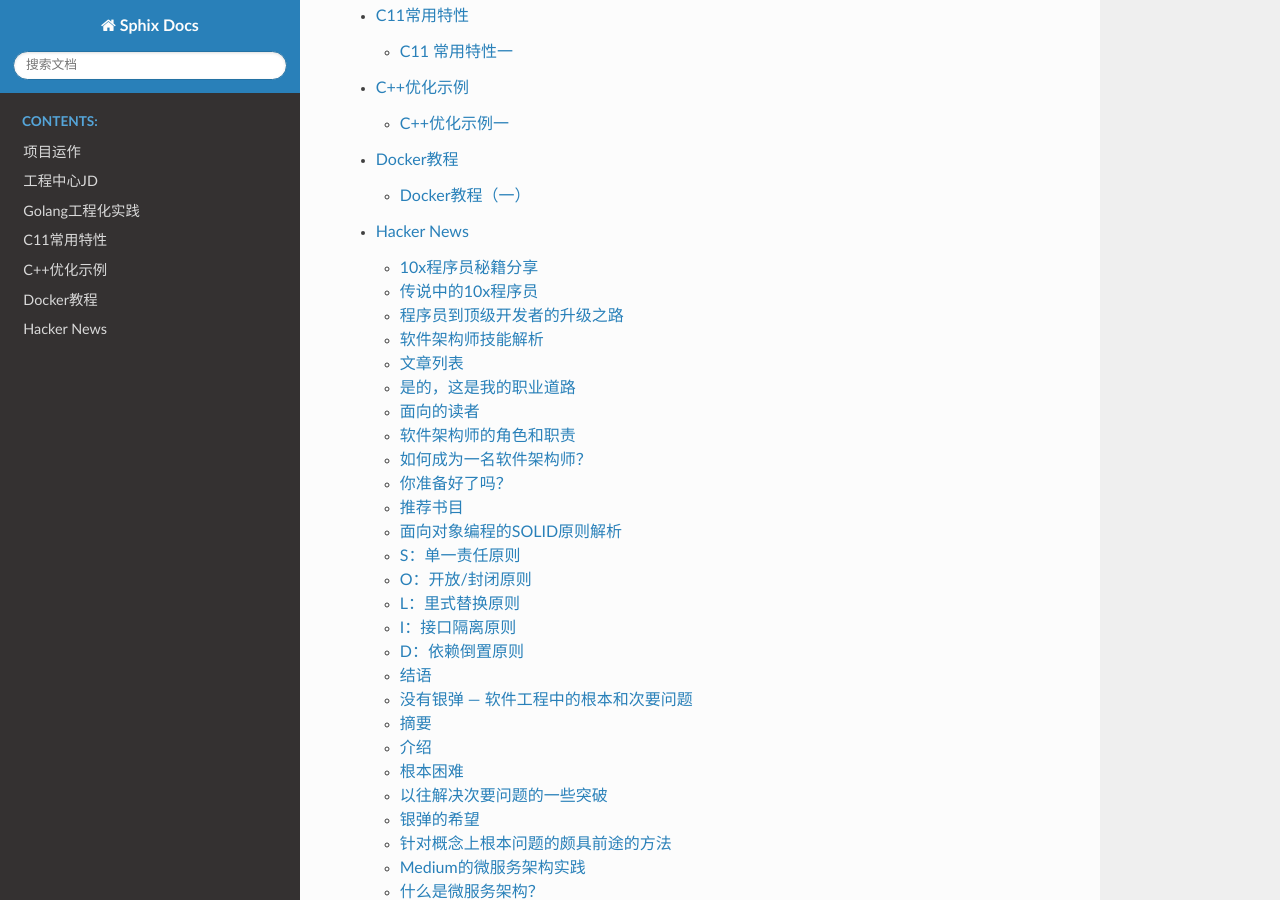
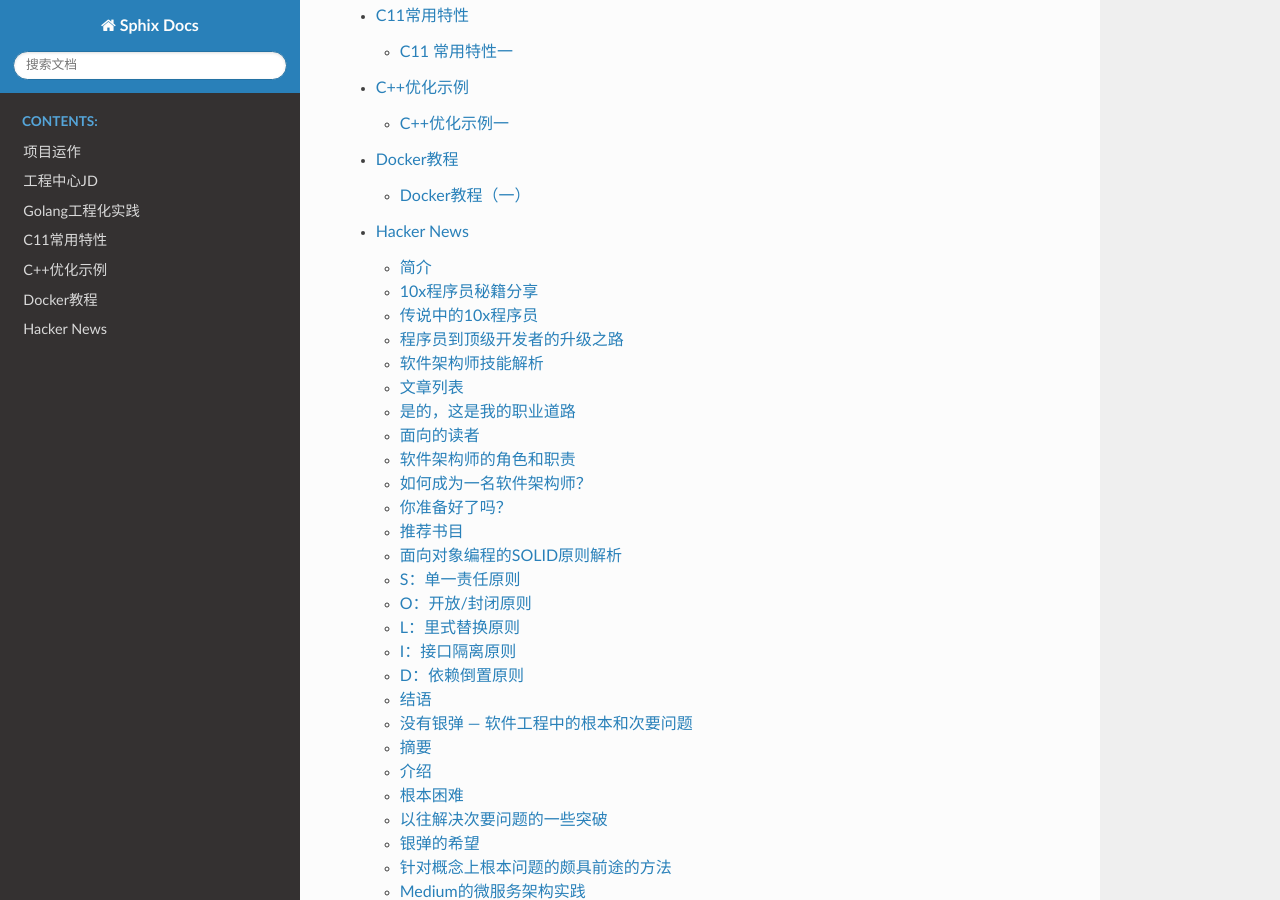
Before and after one commit to FHedy/DocItems, a Sphinx documentation site: the page built from source/index.rst, in a window 1280 px wide and 900 px high, scrolled down 620 px. Built offline with Sphinx 7.4.7 and the Read the Docs theme 2.0.0, drawn with Linux system fonts in a browser that asks for light colours.

Commit message:
Update 简介.md

```diff
--- a/source/Hacker News/简介.md
+++ b/source/Hacker News/简介.md
@@ -1,3 +1,5 @@
+# 简介
+
 Hacker News 是面向工程中心全员的行业资讯和技术理念分享平台。
 
 我们将在每周四为您推送一篇优质好文！面对百花齐放的行业发展与技术创新，希望能帮助每一位同学开拓视界，收获成长。
```
